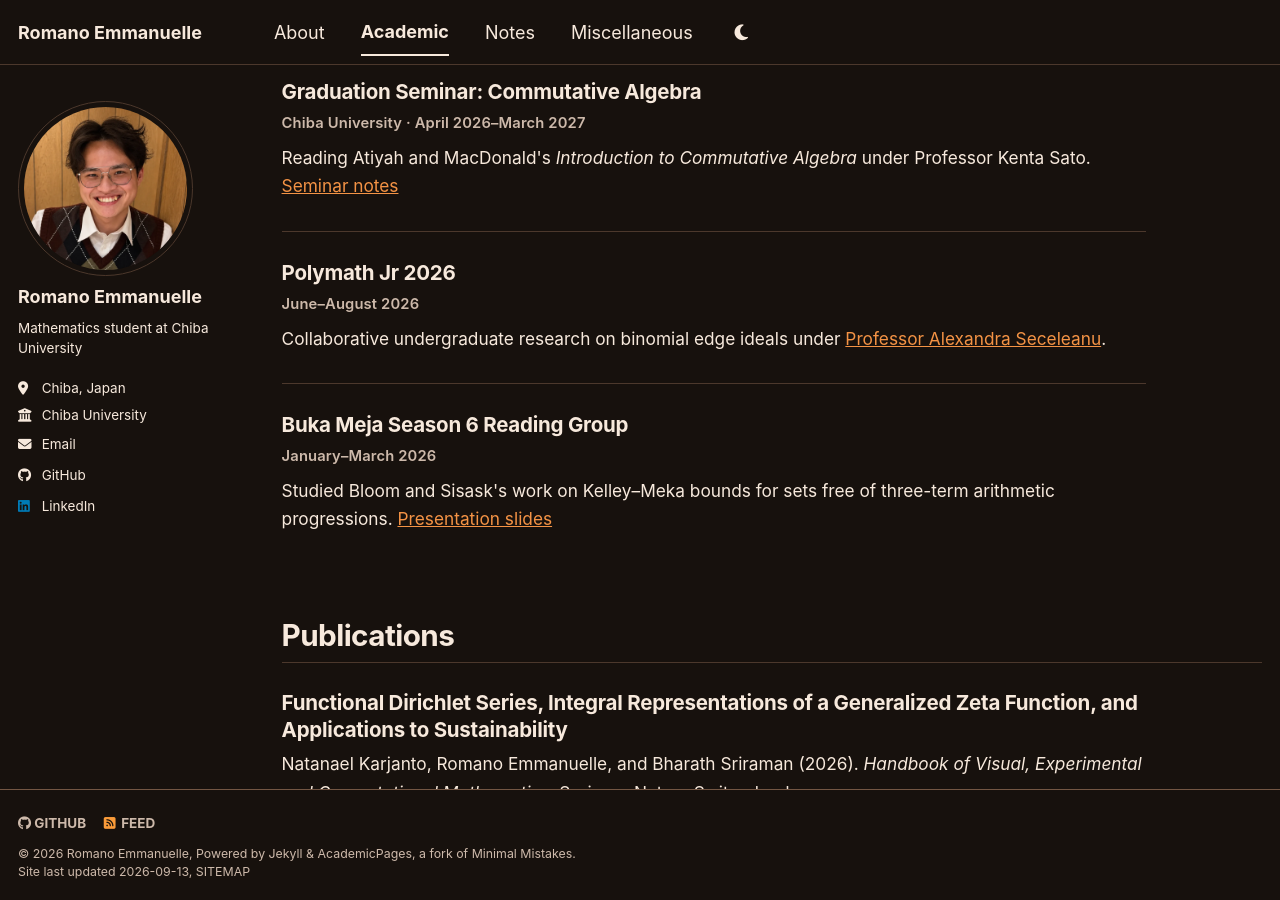
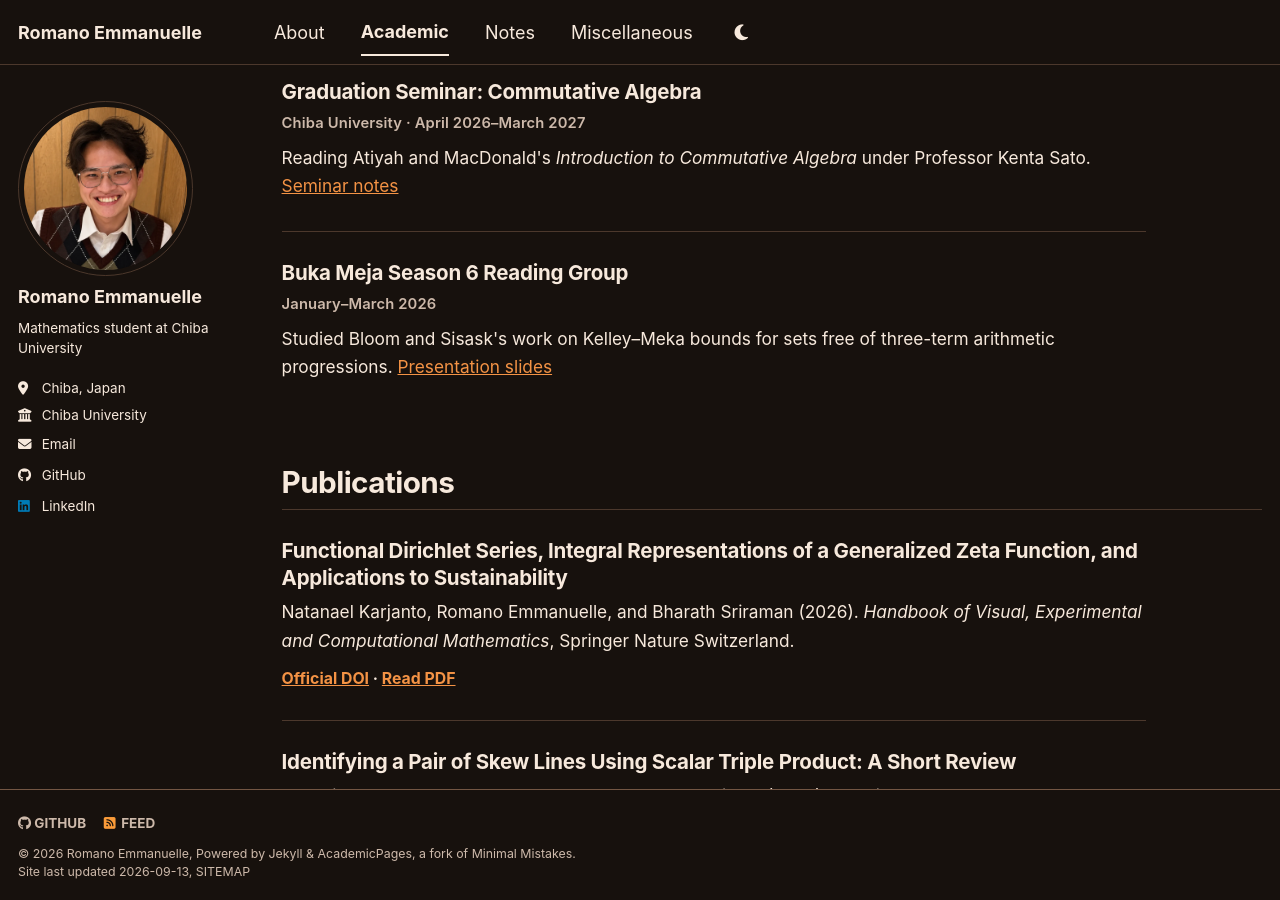
Before and after one commit to RomanoEmmanuelle/RomanoEmmanuelle.github.io, a Jekyll site: the page built from _pages/academic.md, in a window 1280 px wide and 900 px high, scrolled down 841 px. Built offline with Jekyll 4.4.1, drawn with Linux system fonts in a browser that asks for light colours; a style sheet for code colours, icons or effects is not loaded.

Commit message:
Delete Polymath Jr 2026 entry from academic page
Removed entry for Polymath Jr 2026 collaborative research.

```diff
--- a/_pages/academic.md
+++ b/_pages/academic.md
@@ -52,12 +52,6 @@ author_profile: true
 </article>
 
 <article class="content-entry">
-  <h3 class="content-entry__title">Polymath Jr 2026</h3>
-  <p class="content-entry__meta">June–August 2026</p>
-  <p class="content-entry__description">Collaborative undergraduate research on binomial edge ideals under <a href="https://aseceleanu.github.io/">Professor Alexandra Seceleanu</a>.</p>
-</article>
-
-<article class="content-entry">
   <h3 class="content-entry__title">Buka Meja Season 6 Reading Group</h3>
   <p class="content-entry__meta">January–March 2026</p>
   <p class="content-entry__description">Studied Bloom and Sisask's work on Kelley–Meka bounds for sets free of three-term arithmetic progressions. <a href="https://drive.google.com/file/d/17G0R44_4OVllj4q9d3raz7_3l6X1oZeF/view?usp=sharing">Presentation slides</a></p>
```
